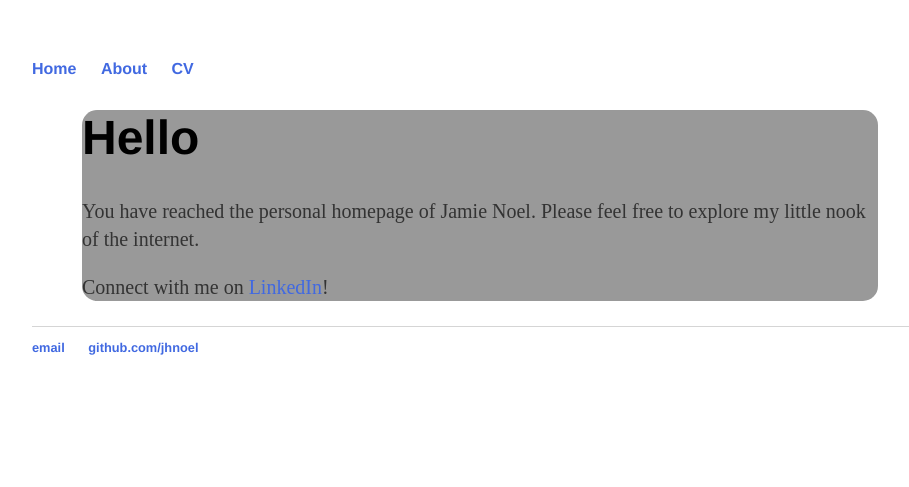
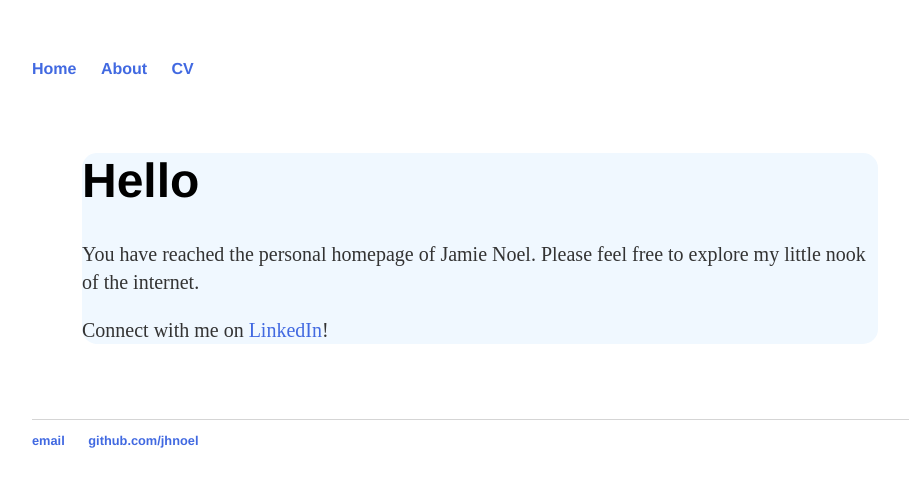
Before and after one commit to jhnoel/jhnoel.github.io, a Jekyll site: the page built from index.html, in a window 1280 px wide. Shown: the top 487 px of the page, without its empty margins (160-1069 px from the left). Built offline with Jekyll 4.4.1, drawn with Linux system fonts in a browser that asks for light colours.

Commit message:
Update main.css

```diff
--- a/css/main.css
+++ b/css/main.css
@@ -45,6 +45,6 @@ ul.posts li {
 .blurb {
     -moz-border-radius: 15px;
     border-radius: 15px;
-    background-color: #999 ;
-    margin: 25px 50px;
+    background-color: #F0F8FF ;
+    margin: 75px 50px;
 }
```
